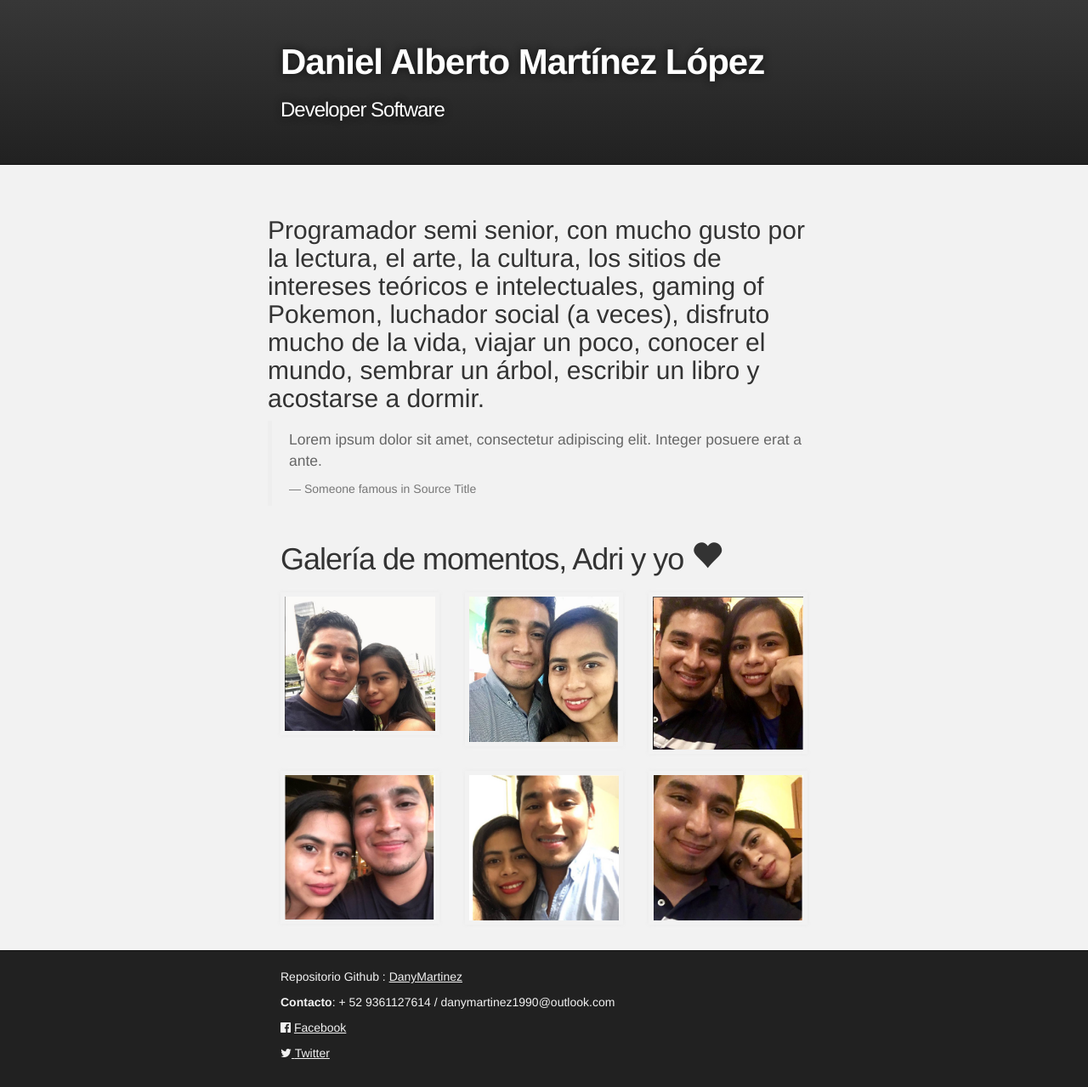
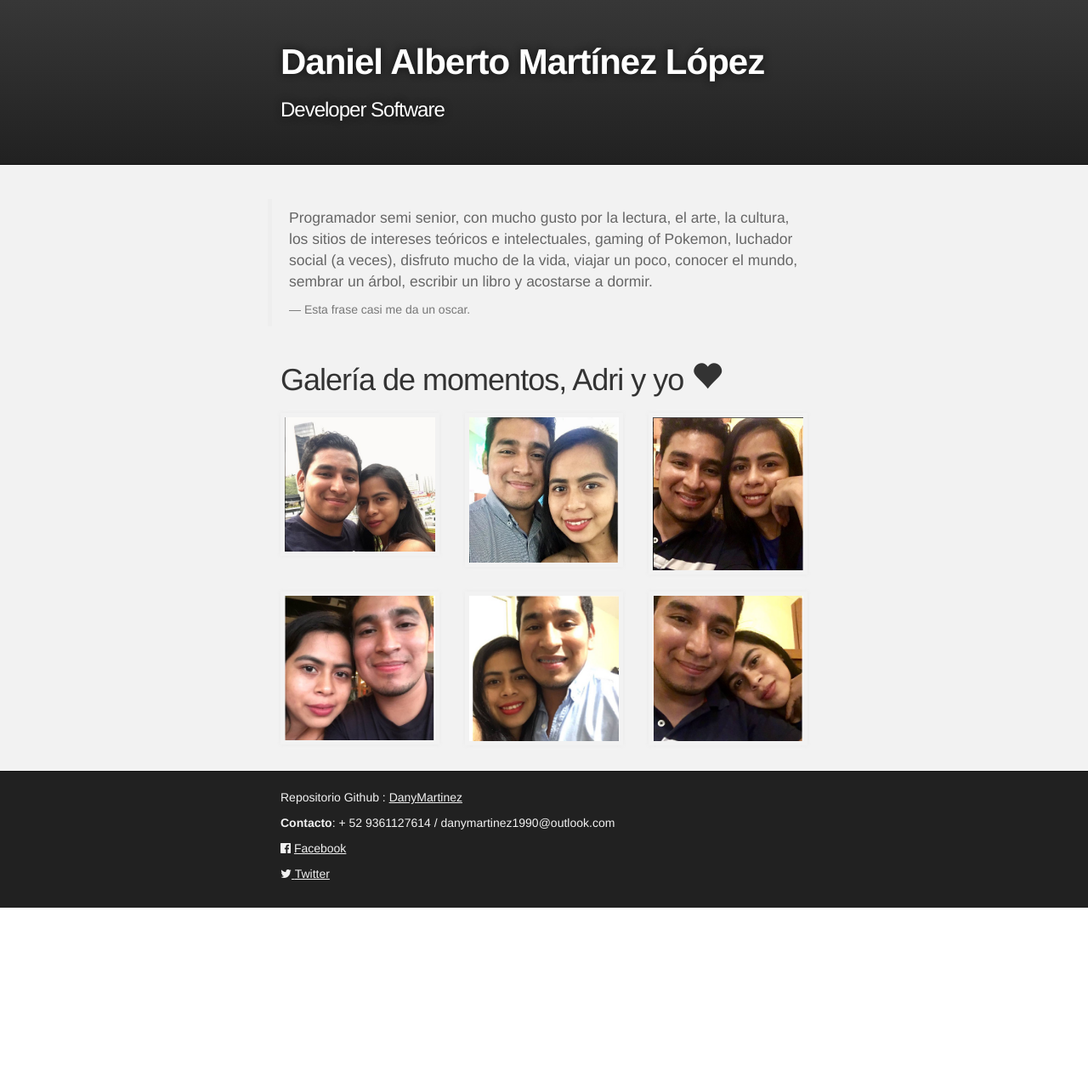
Before and after one commit to DanyMartinez/index, a Jekyll site: the page built from index.md, in a window 1280 px wide. Shown: the whole page at 85% size. Built offline with Jekyll 4.4.1, drawn with Linux system fonts in a browser that asks for light colours; nearby versions of some CDN libraries; our own code applies the rules of GitHub Pages for plain Markdown files; after the commit the page ends 1068 px from its top, so only the background shows below that.

Commit message:
Update index.md

```diff
--- a/index.md
+++ b/index.md
@@ -5,10 +5,9 @@
 <script src="https://maxcdn.bootstrapcdn.com/bootstrap/3.3.0/js/bootstrap.min.js"></script>
  <link href="https://maxcdn.bootstrapcdn.com/font-awesome/4.1.0/css/font-awesome.min.css" rel="stylesheet">
         <div class="row">
-         <p class="h2">Programador semi senior, con mucho gusto por la lectura, el arte, la cultura, los sitios de intereses teóricos e intelectuales, gaming of Pokemon, luchador social (a veces), disfruto mucho de la vida, viajar un poco, conocer el mundo, sembrar un árbol, escribir un libro y acostarse a dormir.</p>
          <blockquote class="blockquote">
-  <p class="mb-0">Lorem ipsum dolor sit amet, consectetur adipiscing elit. Integer posuere erat a ante.</p>
-  <footer class="blockquote-footer">Someone famous in <cite title="Source Title">Source Title</cite></footer>
+  <p class="mb-0">Programador semi senior, con mucho gusto por la lectura, el arte, la cultura, los sitios de intereses teóricos e intelectuales, gaming of Pokemon, luchador social (a veces), disfruto mucho de la vida, viajar un poco, conocer el mundo, sembrar un árbol, escribir un libro y acostarse a dormir.</p>
+  <footer class="blockquote-footer">Esta frase casi me da un oscar.</footer>
 </blockquote>
         <div class="gallery col-lg-12 col-md-12 col-sm-12 col-xs-12">
             <h1 class="gallery-title">Galería de momentos, Adri y yo <span class="glyphicon glyphicon-heart"></span></h1>
```
